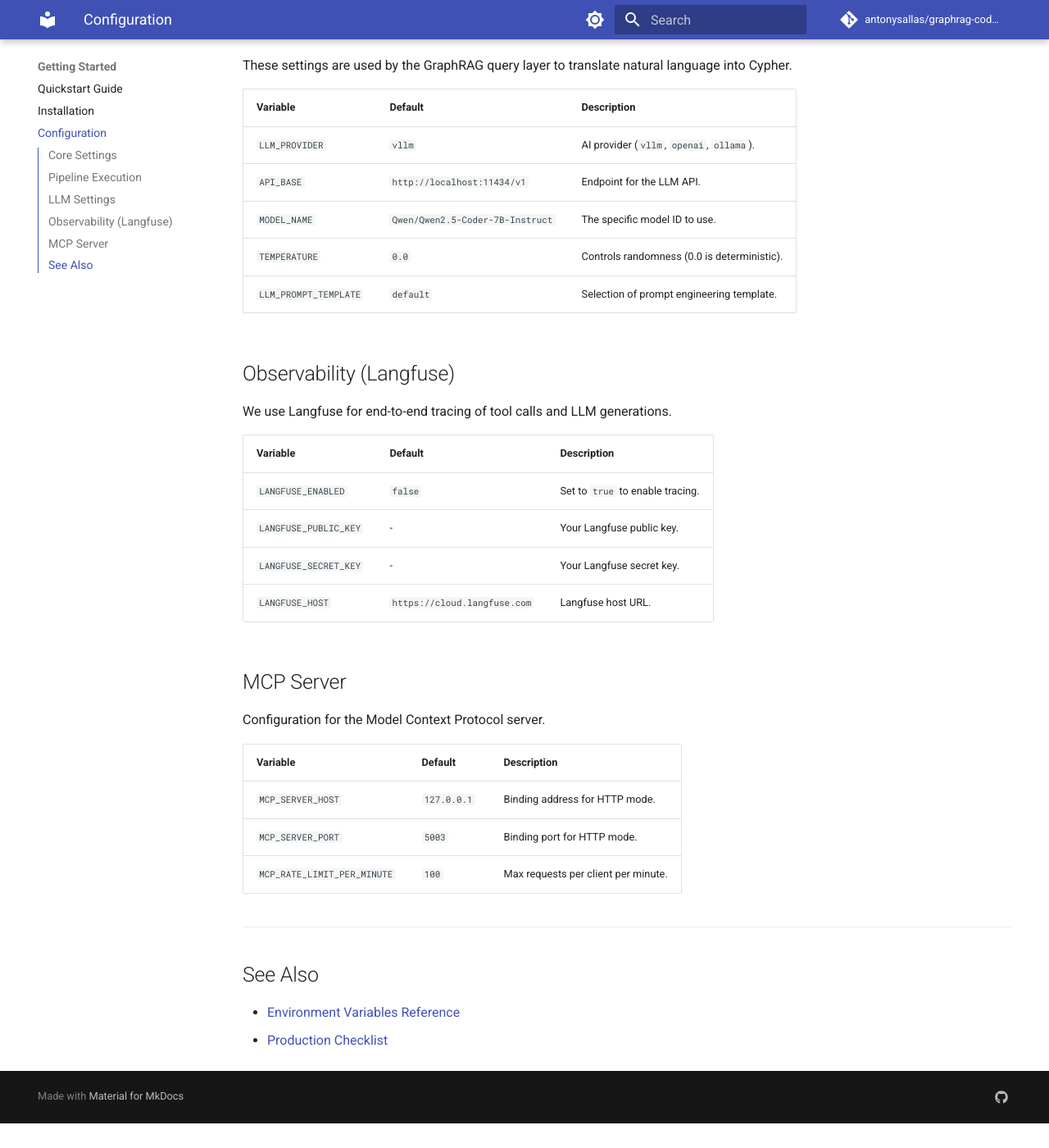
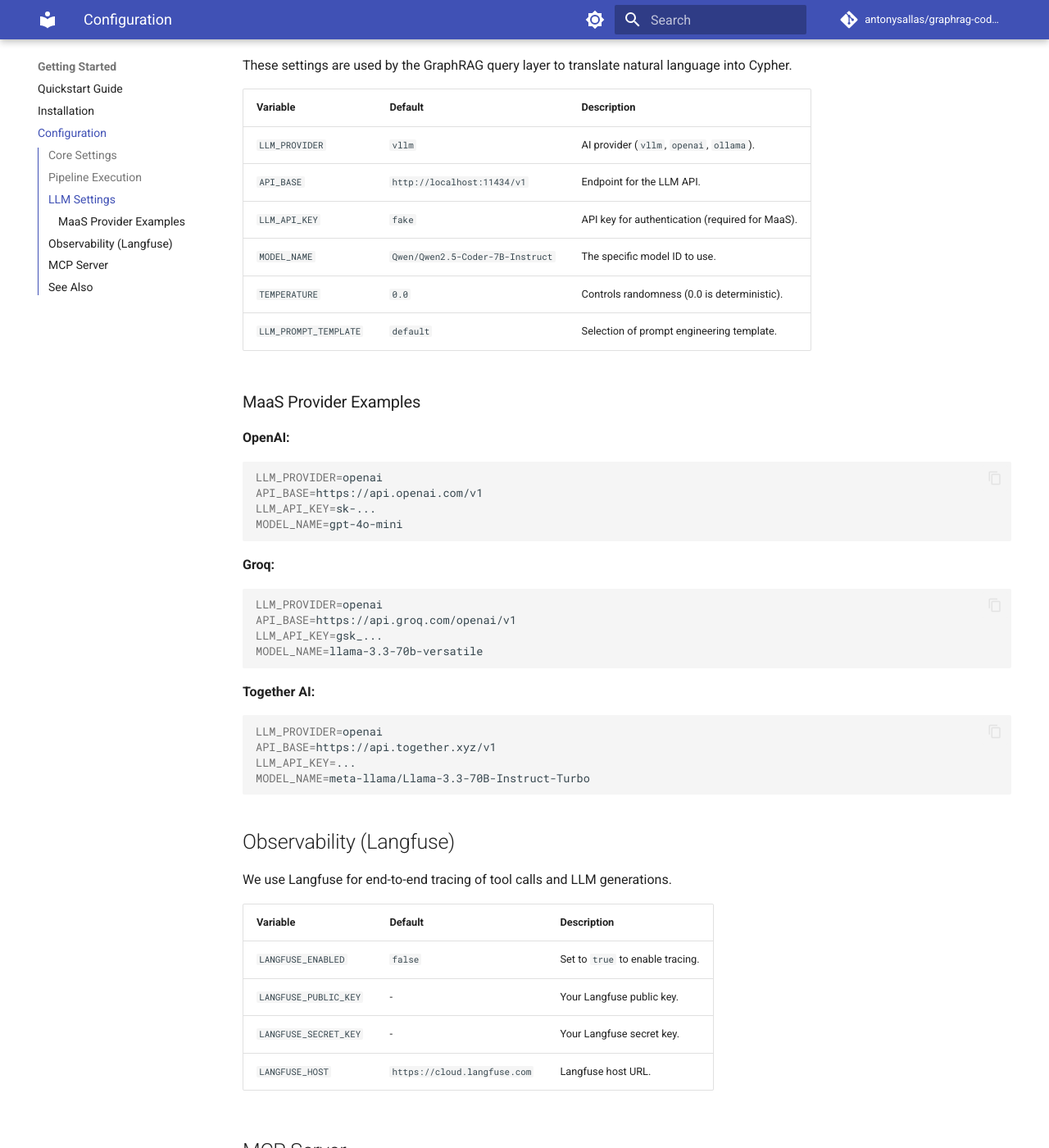
Before and after one commit to antonysallas/graphrag-codebase, an MkDocs documentation site: the page built from docs/getting-started/configuration.md, in a window 1280 px wide and 1400 px high, scrolled down 1076 px. Shown: the whole window at 82% size. Built offline with MkDocs 1.6.1 and Material for MkDocs 9.7.7, drawn with Linux system fonts in a browser that asks for light colours; comment, search, counter and statistics services are not loaded; before the commit the page ends 2446 px from its top, so only the background shows below that.

Commit message:
docs: add MaaS provider configuration examples
- Add LLM_API_KEY to config documentation
- Add OpenAI, Groq, Together AI examples in configuration.md
- Add MaaS examples to .env.example (commented)
- Fix directory name in installation.md (graphrag-codebase)
- Remove broken link to deleted docker-compose.md
- Update Neo4j setup to use docker run directly

````diff
--- a/docs/getting-started/configuration.md
+++ b/docs/getting-started/configuration.md
@@ -33,9 +33,39 @@
 |----------|---------|-------------|
 | `LLM_PROVIDER` | `vllm` | AI provider (`vllm`, `openai`, `ollama`). |
 | `API_BASE` | `http://localhost:11434/v1` | Endpoint for the LLM API. |
+| `LLM_API_KEY` | `fake` | API key for authentication (required for MaaS). |
 | `MODEL_NAME` | `Qwen/Qwen2.5-Coder-7B-Instruct` | The specific model ID to use. |
 | `TEMPERATURE` | `0.0` | Controls randomness (0.0 is deterministic). |
 | `LLM_PROMPT_TEMPLATE` | `default` | Selection of prompt engineering template. |
+
+### MaaS Provider Examples
+
+**OpenAI:**
+
+```bash
+LLM_PROVIDER=openai
+API_BASE=https://api.openai.com/v1
+LLM_API_KEY=sk-...
+MODEL_NAME=gpt-4o-mini
+```
+
+**Groq:**
+
+```bash
+LLM_PROVIDER=openai
+API_BASE=https://api.groq.com/openai/v1
+LLM_API_KEY=gsk_...
+MODEL_NAME=llama-3.3-70b-versatile
+```
+
+**Together AI:**
+
+```bash
+LLM_PROVIDER=openai
+API_BASE=https://api.together.xyz/v1
+LLM_API_KEY=...
+MODEL_NAME=meta-llama/Llama-3.3-70B-Instruct-Turbo
+```
 
 ## Observability (Langfuse)
 
@@ -63,4 +93,3 @@
 ## See Also
 
 - [Environment Variables Reference](../reference/environment-variables.md)
-- [Production Checklist](../deployment/production-checklist.md)
````
Also changed, not shown: docs/getting-started/installation.md (+10 -5 lines), 1 other file.
